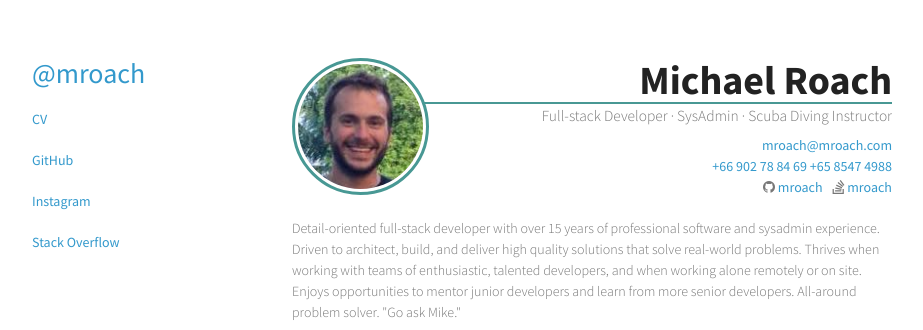
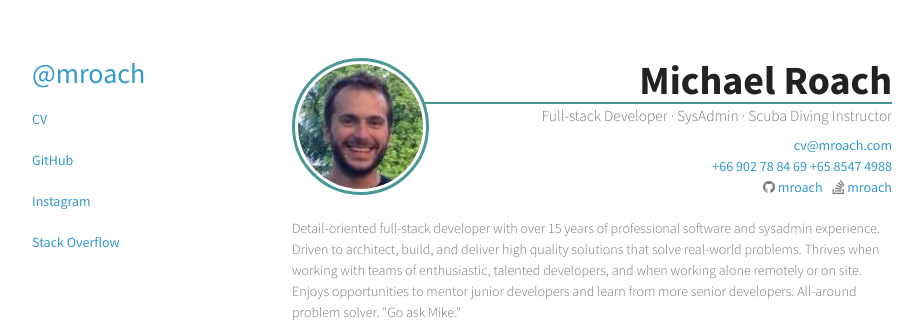
Before and after one commit to mroach/mroach.github.io, a Jekyll site: the page built from cv.html, in a window 1280 px wide. Shown: the top 330 px of the page, without its empty margins (178-1101 px from the left). Built offline with Jekyll 4.4.1, drawn with Linux system fonts in a browser that asks for light colours; nearby versions of some CDN libraries.

Commit message:
change: email to cv@mroach.com
then I can create a spam rule to allow it all through

```diff
--- a/cv.html
+++ b/cv.html
@@ -21,7 +21,7 @@ title: CV - Michael Roach
     </div>
     <h1>Michael Roach</h1>
     <div class="info-line">Full-stack Developer &middot; SysAdmin &middot; Scuba Diving Instructor</div>
-    <div class="email"><a href="mailto:mroach@mroach.com">mroach@mroach.com</a></div>
+    <div class="email"><a href="mailto:cv@mroach.com">cv@mroach.com</a></div>
     <div class="phone">
       <a href="tel:+66902798468">+66 902 78 84 69</a>
       <a href="tel:+6585474988">+65 8547 4988</a>
```
